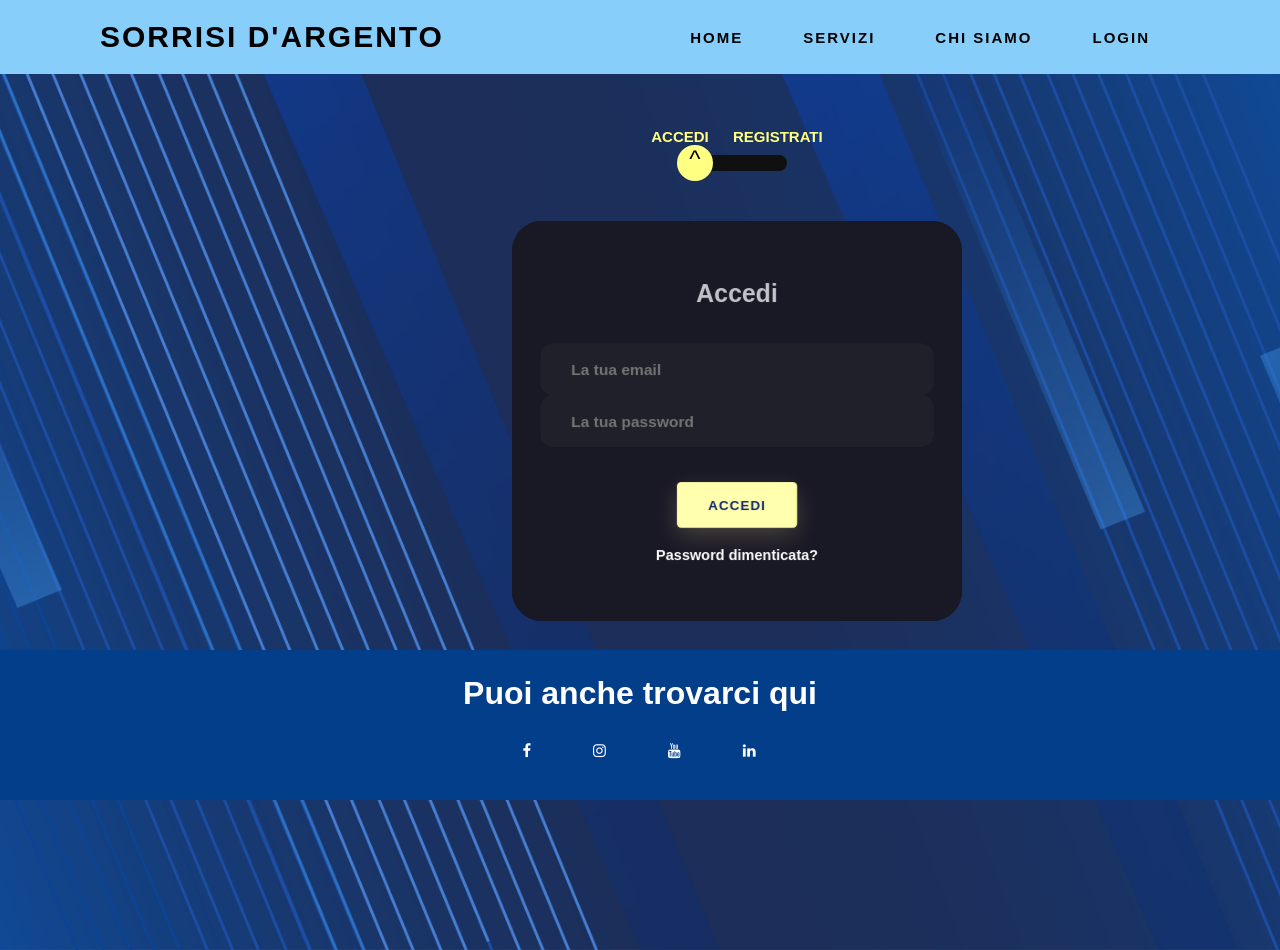
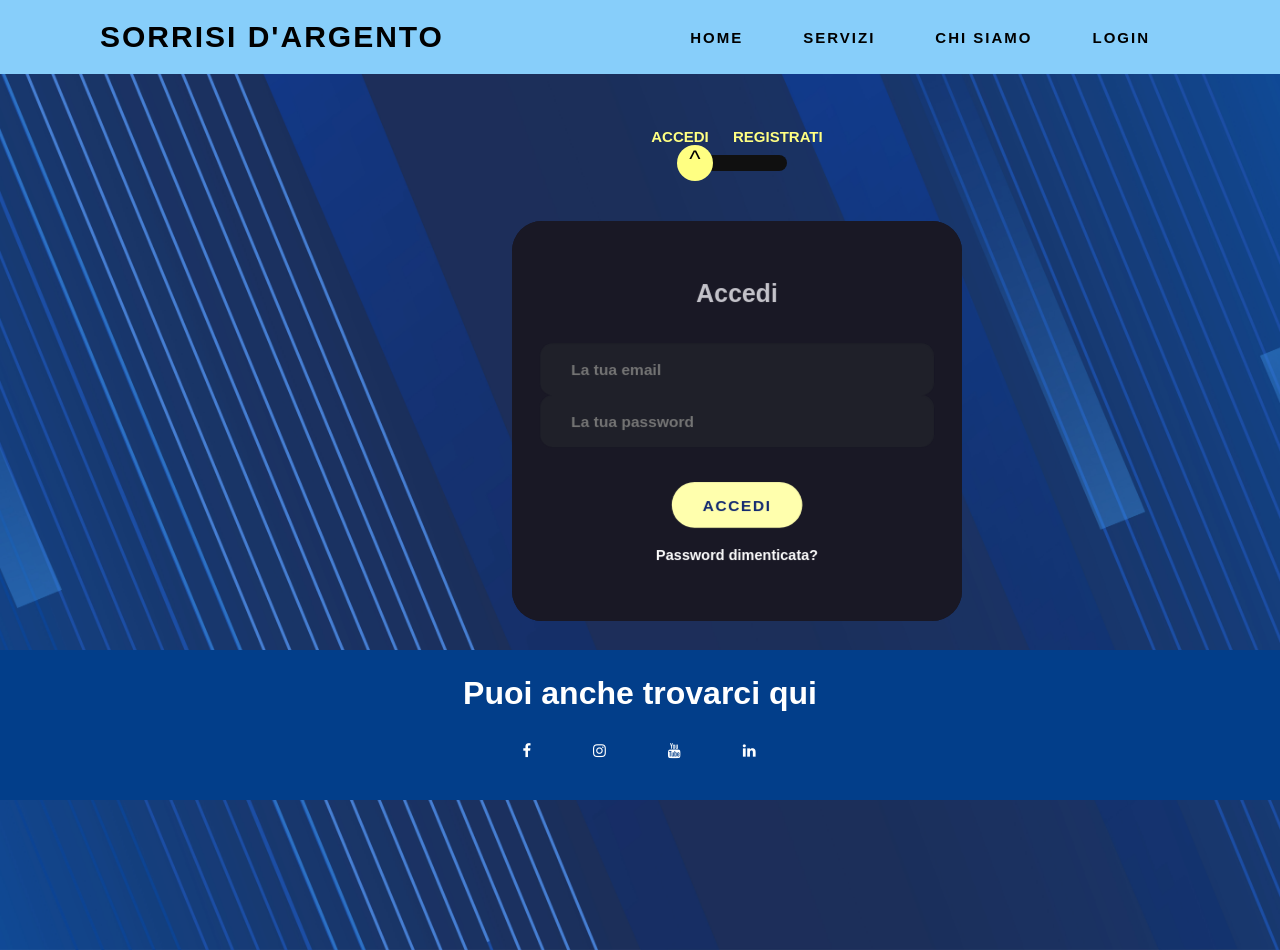
Before and after one commit to quagliofranci/Site-Project, a PHP site: page /Login-Logout/log.php in a window 1280 px wide. Run offline with PHP 8.4, Linux system fonts and the light colour scheme.

Commit message:
modified:   Login-Logout/log.css

```diff
--- a/Login-Logout/log.css
+++ b/Login-Logout/log.css
@@ -243,34 +243,21 @@ h4 {
 
 /* botton di login e registrazione */
 .login-button, .register-button {
-    border-radius: 4px;
+    display: inline-flex;
     height: 44px;
-    font-size: 13px;
-    font-weight: 600;
+    font-size: 15px;
+    font-weight: 550;
     text-transform: uppercase;
-    -webkit-transition : all 200ms linear;
-    transition: all 200ms linear;
+    letter-spacing: 1.5px;
     padding: 0 30px;
-    letter-spacing: 1px;
-    display: -webkit-inline-flex;
-    display: -ms-inline-flexbox;
-    display: inline-flex;
-    -webkit-align-items: center;
-    -moz-align-items: center;
-    -ms-align-items: center;
+    border-radius: 24px;
+    transition: all 300ms linear;
     align-items: center;
-    -webkit-justify-content: center;
-    -moz-justify-content: center;
-    -ms-justify-content: center;
     justify-content: center;
-    -ms-flex-pack: center;
     text-align: center;
-    border: none;
     background-color: rgb(255, 255, 173);
     color: #102770;
-    box-shadow: 0 8px 24px 0 rgba(255,235,167,.2);
     cursor: pointer;
-    transition: all 200ms linear;
     text-decoration: none;
 }
 
```
